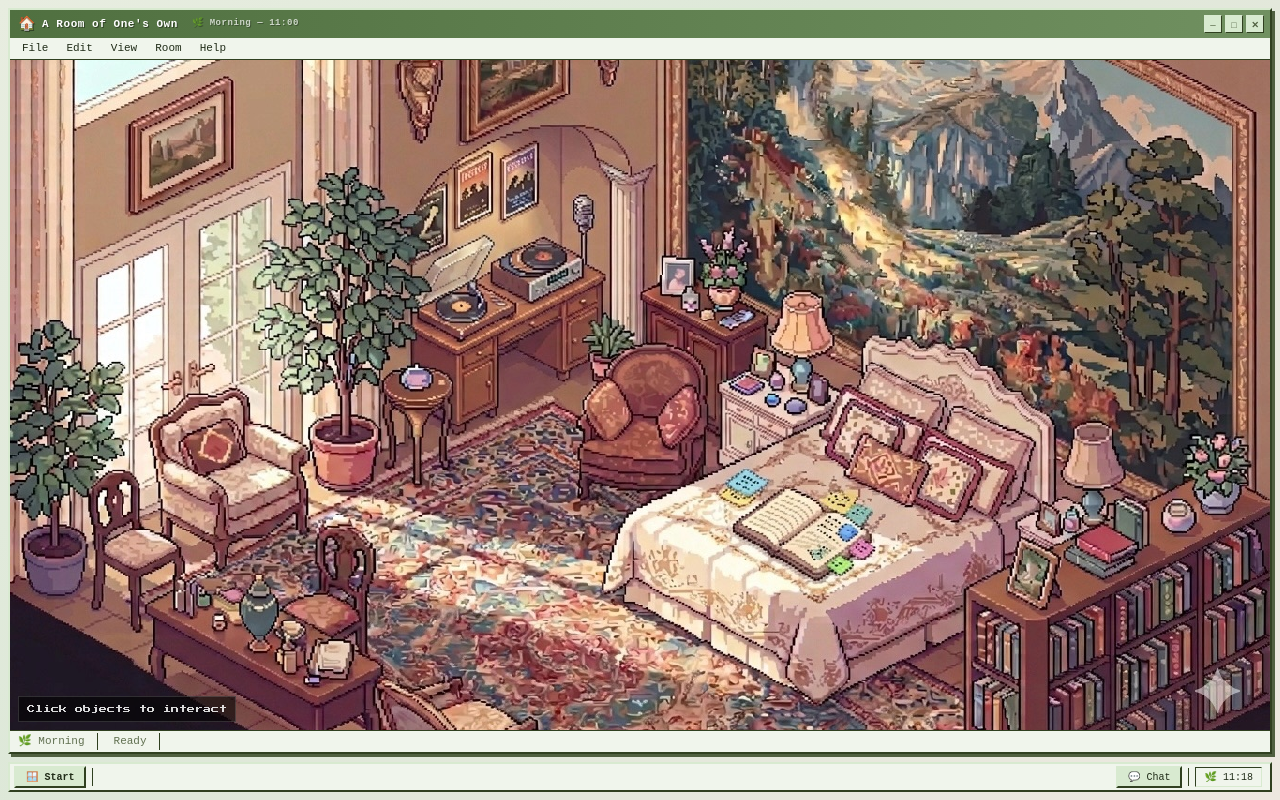
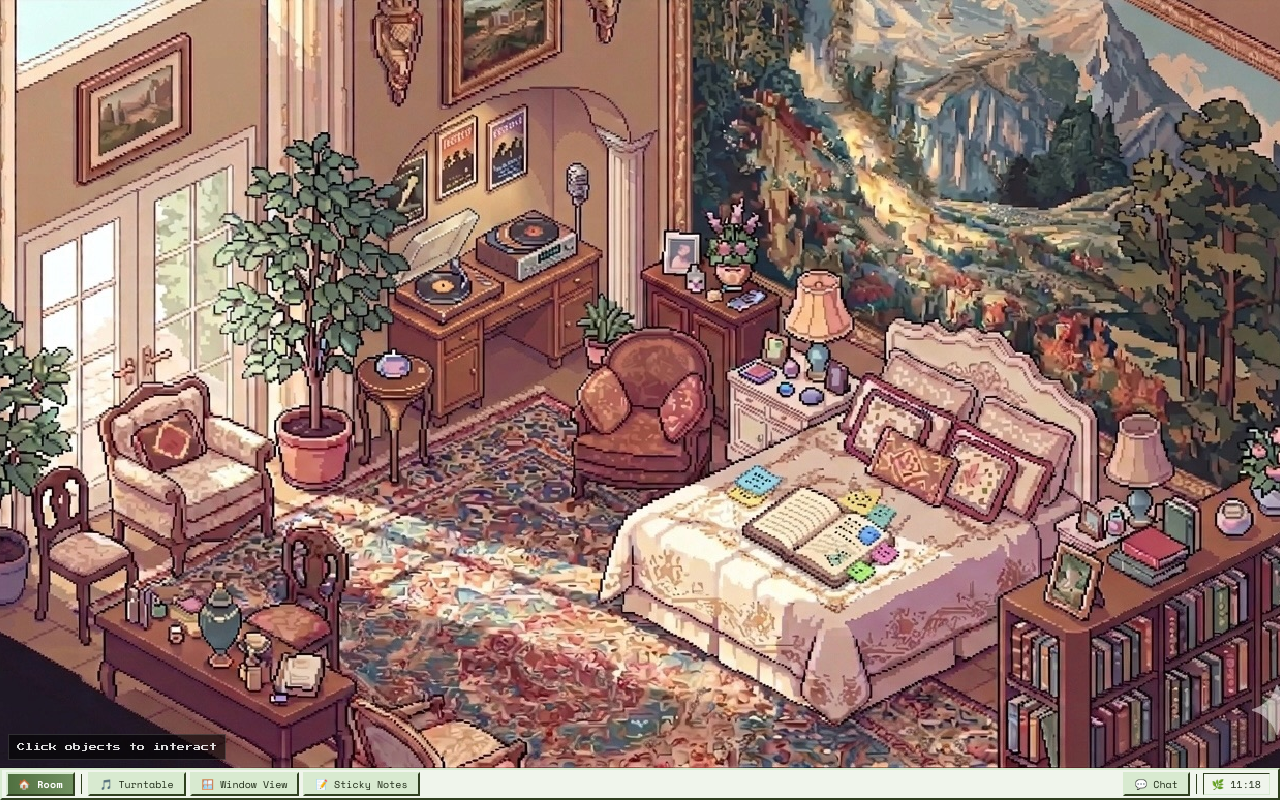
Before and after one commit to Calyxblank/a-room-of-ones-own, a Next.js app: page / in a window 1280 px wide. Built offline with nearby package versions, Linux system fonts and the light colour scheme.

Commit message:
rebuild: clean page layout, slim scrollbar, remove fake Win95 chrome

```diff
--- a/app/globals.css
+++ b/app/globals.css
@@ -1,4 +1,4 @@
-@import url('https://fonts.googleapis.com/css2?family=Press+Start+2P&family=VT323&display=swap');
+@import url('https://fonts.googleapis.com/css2?family=Space+Mono:ital,wght@0,400;0,700;1,400&family=Press+Start+2P&display=swap');
 @tailwind base;
 @tailwind components;
 @tailwind utilities;
@@ -38,7 +38,7 @@ html, body {
   border: 2px solid;
   border-color: #ffffff #404040 #404040 #ffffff;
   cursor: pointer;
-  font-family: system-ui, sans-serif;
+  font-family: 'Space Mono', system-ui, sans-serif;
   font-size: 11px;
   padding: 3px 8px;
   color: #000;
@@ -48,12 +48,21 @@ html, body {
   border-color: #404040 #ffffff #ffffff #404040;
 }
 
-/* Scrollbar - Win95 style */
-::-webkit-scrollbar { width: 14px; height: 14px; }
-::-webkit-scrollbar-track { background: #c0c0c0; border: 1px solid #808080; }
-::-webkit-scrollbar-thumb { background: #c0c0c0; border: 2px solid; border-color: #ffffff #808080 #808080 #ffffff; }
-::-webkit-scrollbar-corner { background: #c0c0c0; }
-::-webkit-scrollbar-button { background: #c0c0c0; border: 2px solid; border-color: #ffffff #808080 #808080 #ffffff; height: 14px; width: 14px; }
+/* Slim DS scrollbar */
+::-webkit-scrollbar { width: 10px; height: 10px; }
+::-webkit-scrollbar-track { background: rgba(0,0,0,0.06); }
+::-webkit-scrollbar-thumb { background: rgba(0,0,0,0.22); border-radius: 2px; }
+::-webkit-scrollbar-corner { background: transparent; }
+
+@keyframes spin {
+  from { transform: rotate(0deg); }
+  to { transform: rotate(360deg); }
+}
+
+@keyframes twinkle {
+  0%, 100% { opacity: 1; transform: scale(1); }
+  50% { opacity: 0.3; transform: scale(0.8); }
+}
 
 @keyframes blink {
   0%, 100% { opacity: 1; }
@@ -66,5 +75,5 @@ html, body {
 }
 
 .panel-appear {
-  animation: fadeIn 0.15s ease-out;
+  animation: fadeIn 0.18s ease-out;
 }
--- a/app/page.tsx
+++ b/app/page.tsx
@@ -1,5 +1,5 @@
 'use client';
-import React, { useState, useCallback } from 'react';
+import React, { useState, useEffect, useCallback } from 'react';
 import Room from '../components/Room';
 import Win95Window from '../components/Win95Window';
 import TurntablePanel from '../components/TurntablePanel';
@@ -10,109 +10,67 @@ import { useTimeOfDay } from '../hooks/useTimeOfDay';
 import { useDevicePerformance } from '../hooks/useDevicePerformance';
 import type { ActivePanel } from '../types';
 
+type PanelKey = NonNullable<ActivePanel>;
+
+const PANELS: Record<PanelKey, { title: string; icon: string; width: string; height: string; defaultX: number; defaultY: number }> = {
+  turntable: { title: 'Turntable',    icon: '🎵', width: '640px', height: '540px', defaultX: 80,  defaultY: 50 },
+  window:    { title: 'Window View',  icon: '🪟', width: '500px', height: '480px', defaultX: 100, defaultY: 50 },
+  desk:      { title: 'Sticky Notes', icon: '📝', width: '760px', height: '540px', defaultX: 60,  defaultY: 40 },
+};
+
+const PANEL_KEYS = Object.keys(PANELS) as PanelKey[];
+
 export default function Page() {
-  const { timeOfDay, theme, dsTheme, currentHour } = useTimeOfDay();
+  const { timeOfDay, theme, dsTheme } = useTimeOfDay();
   const perfTier = useDevicePerformance();
+
   const [activePanel, setActivePanel] = useState<ActivePanel>(null);
   const [chatOpen, setChatOpen] = useState(false);
+  const [clockStr, setClockStr] = useState(() => {
+    const now = new Date();
+    return `${now.getHours().toString().padStart(2, '0')}:${now.getMinutes().toString().padStart(2, '0')}`;
+  });
 
-  const openPanel = useCallback((panel: ActivePanel) => setActivePanel(panel), []);
-  const closePanel = useCallback(() => setActivePanel(null), []);
+  useEffect(() => {
+    const tick = () => {
+      const now = new Date();
+      setClockStr(`${now.getHours().toString().padStart(2, '0')}:${now.getMinutes().toString().padStart(2, '0')}`);
+    };
+    const id = setInterval(tick, 15_000);
+    return () => clearInterval(id);
+  }, []);
 
-  const panelConfigs = {
-    turntable: { title: 'Turntable.exe', icon: '🎵', width: '680px', height: '520px', defaultX: 80, defaultY: 60 },
-    window:    { title: 'Window View',   icon: '🪟', width: '520px', height: '500px', defaultX: 100, defaultY: 50 },
-    desk:      { title: 'Sticky Notes',  icon: '📝', width: '780px', height: '560px', defaultX: 50, defaultY: 40 },
-  };
+  const togglePanel = useCallback((panel: ActivePanel) => {
+    setActivePanel(prev => (prev === panel ? null : panel));
+  }, []);
 
   const bevel = `${dsTheme.bevelLight} ${dsTheme.bevelDark} ${dsTheme.bevelDark} ${dsTheme.bevelLight}`;
   const bevelIn = `${dsTheme.bevelDark} ${dsTheme.bevelLight} ${dsTheme.bevelLight} ${dsTheme.bevelDark}`;
+
+  const taskBtnBase: React.CSSProperties = {
+    height: '24px', padding: '0 10px',
+    border: '2px solid',
+    cursor: 'pointer', fontSize: '10px',
+    fontFamily: '"Space Mono", monospace',
+    display: 'flex', alignItems: 'center', gap: '4px',
+    color: dsTheme.text,
+    whiteSpace: 'nowrap',
+  };
 
   return (
     <div style={{
       width: '100vw', height: '100vh',
       display: 'flex', flexDirection: 'column',
-      background: dsTheme.bg,
       overflow: 'hidden',
-      fontFamily: '"Space Mono", "Press Start 2P", monospace',
-      transition: 'background 1.5s ease',
+      fontFamily: '"Space Mono", monospace',
     }}>
-      {/* ── Win95 App Chrome ── */}
-      <div style={{
-        display: 'flex', flexDirection: 'column', flex: 1,
-        margin: '8px',
-        border: '2px solid', borderColor: bevel,
-        boxShadow: `3px 3px 0 ${dsTheme.chromeDark}`,
-        background: dsTheme.glass,
-        backdropFilter: dsTheme.blur,
-        WebkitBackdropFilter: dsTheme.blur,
-        overflow: 'hidden',
-        transition: 'border-color 1.5s, background 1.5s',
-      }}>
-        {/* Title bar */}
-        <div style={{
-          height: '28px',
-          background: dsTheme.titleBar,
-          display: 'flex', alignItems: 'center', justifyContent: 'space-between',
-          paddingLeft: '8px', paddingRight: '6px',
-          flexShrink: 0,
-          transition: 'background 1.5s',
-        }}>
-          <div style={{
-            display: 'flex', alignItems: 'center', gap: '6px',
-            color: dsTheme.titleText, fontSize: '11px',
-            fontFamily: '"Space Mono", monospace', fontWeight: 700,
-            letterSpacing: '0.05em',
-            textShadow: '1px 1px 0 rgba(0,0,0,0.4)',
-          }}>
-            <span style={{ fontSize: '14px' }}>🏠</span>
-            <span>A Room of One&apos;s Own</span>
-            <span style={{ fontSize: '9px', opacity: 0.7, marginLeft: '8px' }}>
-              {theme.icon} {theme.label} — {currentHour}:00
-            </span>
-          </div>
-          <div style={{ display: 'flex', gap: '3px' }}>
-            {['─', '□', '✕'].map((s, i) => (
-              <div key={i} style={{
-                width: '18px', height: '18px',
-                background: dsTheme.chromeLight,
-                border: '1px solid', borderColor: bevel,
-                display: 'flex', alignItems: 'center', justifyContent: 'center',
-                fontSize: '9px', fontWeight: 'bold', cursor: 'pointer',
-                color: dsTheme.chromeDark,
-              }}>{s}</div>
-            ))}
-          </div>
-        </div>
-
-        {/* Menu bar */}
-        <div style={{
-          height: '22px',
-          background: dsTheme.surfaceSolid,
-          borderBottom: `1px solid ${dsTheme.bevelDark}`,
-          display: 'flex', alignItems: 'center',
-          paddingLeft: '4px', gap: '2px',
-          flexShrink: 0, fontSize: '11px',
-          fontFamily: '"Space Mono", monospace',
-          transition: 'background 1.5s',
-        }}>
-          {['File', 'Edit', 'View', 'Room', 'Help'].map(m => (
-            <button key={m} style={{
-              padding: '0 8px', height: '20px',
-              background: 'transparent', border: 'none',
-              cursor: 'pointer', fontSize: '11px',
-              fontFamily: '"Space Mono", monospace',
-              color: dsTheme.text,
-            }}>{m}</button>
-          ))}
-        </div>
-
-        {/* Room content */}
+      {/* Room fills all space above taskbar */}
       <div style={{ flex: 1, position: 'relative', overflow: 'hidden' }}>
         <Room
           theme={theme}
           timeOfDay={timeOfDay}
-            onOpen={openPanel}
+          dsTheme={dsTheme}
+          onOpen={togglePanel}
           reduceAnimations={perfTier === 'low'}
         />
 
@@ -120,117 +78,90 @@ export default function Page() {
           <div className="panel-appear">
             <Win95Window
               key={activePanel}
-                title={panelConfigs[activePanel].title}
-                icon={panelConfigs[activePanel].icon}
-                onClose={closePanel}
-                width={panelConfigs[activePanel].width}
-                height={panelConfigs[activePanel].height}
-                defaultX={panelConfigs[activePanel].defaultX}
-                defaultY={panelConfigs[activePanel].defaultY}
+              title={PANELS[activePanel].title}
+              icon={PANELS[activePanel].icon}
+              onClose={() => setActivePanel(null)}
+              width={PANELS[activePanel].width}
+              height={PANELS[activePanel].height}
+              defaultX={PANELS[activePanel].defaultX}
+              defaultY={PANELS[activePanel].defaultY}
               dsTheme={dsTheme}
             >
-                {activePanel === 'turntable' && <TurntablePanel timeOfDay={timeOfDay} dsTheme={dsTheme} />}
+              {activePanel === 'turntable' && <TurntablePanel dsTheme={dsTheme} />}
               {activePanel === 'window'    && <WindowPanel timeOfDay={timeOfDay} theme={theme} dsTheme={dsTheme} />}
               {activePanel === 'desk'      && <NotesCanvas perfTier={perfTier} dsTheme={dsTheme} />}
             </Win95Window>
           </div>
         )}
-        </div>
 
-        {/* Status bar */}
-        <div style={{
-          height: '22px',
-          background: dsTheme.surfaceSolid,
-          borderTop: `1px solid ${dsTheme.bevelDark}`,
-          display: 'flex', alignItems: 'center',
-          paddingLeft: '8px', gap: '16px',
-          flexShrink: 0, fontSize: '11px',
-          fontFamily: '"Space Mono", monospace',
-          color: dsTheme.textMuted,
-          transition: 'background 1.5s',
-        }}>
-          <div style={{ borderRight: `1px solid ${dsTheme.bevelDark}`, paddingRight: '12px' }}>
-            {theme.icon} {theme.label}
-          </div>
-          <div style={{ borderRight: `1px solid ${dsTheme.bevelDark}`, paddingRight: '12px' }}>
-            {activePanel ? `${panelConfigs[activePanel].icon} ${panelConfigs[activePanel].title}` : 'Ready'}
-          </div>
-        </div>
+        {chatOpen && <ChatPanel onClose={() => setChatOpen(false)} dsTheme={dsTheme} />}
       </div>
 
       {/* Taskbar */}
       <div style={{
-        height: '30px',
+        height: '32px', flexShrink: 0,
         background: dsTheme.surfaceSolid,
+        border: '2px solid', borderColor: bevel,
         display: 'flex', alignItems: 'center',
         paddingLeft: '4px', paddingRight: '8px', gap: '4px',
-        flexShrink: 0,
-        margin: '0 8px 8px',
-        border: '2px solid', borderColor: bevel,
         transition: 'background 1.5s, border-color 1.5s',
       }}>
-        {/* Start button */}
+        {/* Brand */}
         <button style={{
-          height: '22px', padding: '0 10px',
-          background: dsTheme.chromeLight,
-          border: '2px solid', borderColor: bevel,
-          cursor: 'pointer', fontSize: '10px',
-          fontFamily: '"Space Mono", monospace',
-          display: 'flex', alignItems: 'center', gap: '4px',
-          fontWeight: 'bold', color: dsTheme.text,
+          ...taskBtnBase,
+          background: dsTheme.titleBar,
+          borderColor: bevel,
+          color: dsTheme.titleText,
+          fontWeight: 700,
+          letterSpacing: '0.03em',
         }}>
-          🪟 Start
+          🏠 Room
         </button>
 
-        <div style={{ width: '1px', height: '18px', background: dsTheme.bevelDark, margin: '0 2px' }} />
+        <div style={{ width: '1px', height: '20px', background: dsTheme.bevelDark, margin: '0 2px' }} />
 
-        {/* Active window button */}
-        {activePanel && (
-          <button onClick={closePanel} style={{
-            height: '22px', padding: '0 10px',
-            background: dsTheme.glass,
-            border: '2px solid', borderColor: bevelIn,
-            cursor: 'pointer',
-            fontFamily: '"Space Mono", monospace',
-            fontSize: '10px', color: dsTheme.text,
-          }}>
-            {panelConfigs[activePanel].icon} {panelConfigs[activePanel].title}
+        {/* Panel buttons */}
+        {PANEL_KEYS.map(key => (
+          <button
+            key={key}
+            onClick={() => togglePanel(key)}
+            style={{
+              ...taskBtnBase,
+              background: activePanel === key ? dsTheme.glass : dsTheme.chromeLight,
+              borderColor: activePanel === key ? bevelIn : bevel,
+            }}
+          >
+            {PANELS[key].icon} {PANELS[key].title}
           </button>
-        )}
+        ))}
 
         <div style={{ flex: 1 }} />
 
-        {/* Chat button */}
-        <button onClick={() => setChatOpen(o => !o)} style={{
-          height: '22px', padding: '0 10px',
+        {/* Chat */}
+        <button
+          onClick={() => setChatOpen(o => !o)}
+          style={{
+            ...taskBtnBase,
             background: chatOpen ? dsTheme.glass : dsTheme.chromeLight,
-          border: '2px solid',
             borderColor: chatOpen ? bevelIn : bevel,
-          cursor: 'pointer',
-          fontFamily: '"Space Mono", monospace',
-          fontSize: '10px', color: dsTheme.text,
-          display: 'flex', alignItems: 'center', gap: '4px',
-        }}>
+          }}
+        >
           💬 Chat
         </button>
 
-        <div style={{ width: '1px', height: '18px', background: dsTheme.bevelDark, margin: '0 2px' }} />
+        <div style={{ width: '1px', height: '20px', background: dsTheme.bevelDark, margin: '0 2px' }} />
 
         {/* Clock */}
         <div style={{
-          padding: '0 8px',
+          padding: '0 8px', height: '22px',
           border: '1px solid', borderColor: bevelIn,
-          height: '20px',
           display: 'flex', alignItems: 'center',
-          fontSize: '10px',
-          fontFamily: '"Space Mono", monospace',
-          color: dsTheme.text,
+          fontSize: '10px', fontFamily: '"Space Mono", monospace',
+          color: dsTheme.text, gap: '4px',
         }}>
-          {theme.icon} {currentHour}:{new Date().getMinutes().toString().padStart(2, '0')}
+          {theme.icon} {clockStr}
         </div>
       </div>
-
-      {chatOpen && <ChatPanel onClose={() => setChatOpen(false)} dsTheme={dsTheme} />}
     </div>
   );
 }
--- a/components/Win95Window.tsx
+++ b/components/Win95Window.tsx
@@ -11,20 +11,13 @@ interface Win95WindowProps {
   height?: string;
   defaultX?: number;
   defaultY?: number;
-  className?: string;
   dsTheme: DSTheme;
 }
 
 export default function Win95Window({
-  title,
-  icon = '🖥',
-  onClose,
-  children,
-  width = '680px',
-  height = '520px',
-  defaultX = 60,
-  defaultY = 40,
-  className = '',
+  title, icon = '🖥', onClose, children,
+  width = '680px', height = '520px',
+  defaultX = 60, defaultY = 40,
   dsTheme,
 }: Win95WindowProps) {
   const [pos, setPos] = useState({ x: defaultX, y: defaultY });
@@ -68,16 +61,17 @@ export default function Win95Window({
       {/* Window */}
       <div
         ref={winRef}
-        className={`fixed z-50 flex flex-col ${className}`}
+        className="fixed z-50 flex flex-col"
         style={{
           width: `min(${width}, 96vw)`,
           height: `min(${height}, 90vh)`,
           left: window.innerWidth < 640 ? 0 : Math.max(0, Math.min(pos.x, window.innerWidth - 400)),
           top: window.innerWidth < 640 ? 0 : Math.max(0, Math.min(pos.y, window.innerHeight - 300)),
           cursor: dragging ? 'grabbing' : 'default',
-          border: '2px solid',
-          borderColor: bevel,
-          boxShadow: `3px 3px 0 ${dsTheme.chromeDark}`,
+          border: '2px solid', borderColor: bevel,
+          borderRadius: '4px',
+          overflow: 'hidden',
+          boxShadow: `3px 3px 0 ${dsTheme.chromeDark}, 0 8px 32px rgba(0,0,0,0.22)`,
           background: dsTheme.glass,
           backdropFilter: dsTheme.blur,
           WebkitBackdropFilter: dsTheme.blur,
@@ -98,24 +92,23 @@ export default function Win95Window({
             display: 'flex', alignItems: 'center', gap: '5px',
             color: dsTheme.titleText,
             fontSize: '11px',
-            fontFamily: '"Space Mono", "Press Start 2P", monospace',
+            fontFamily: '"Space Mono", monospace',
             fontWeight: 700,
             letterSpacing: '0.05em',
             textShadow: '1px 1px 0 rgba(0,0,0,0.4)',
           }}>
             <span style={{ fontSize: '13px' }}>{icon}</span>
-            <span className="truncate max-w-xs">{title}</span>
+            <span>{title}</span>
           </div>
           <div style={{ display: 'flex', gap: '2px' }}>
-            {['□', '✕'].map((s, i) => (
+            {(['□', '✕'] as const).map((s, i) => (
               <button
                 key={i}
                 onClick={i === 1 ? onClose : undefined}
                 style={{
                   width: '18px', height: '16px',
                   background: dsTheme.chromeLight,
-                  border: '2px solid',
-                  borderColor: bevel,
+                  border: '2px solid', borderColor: bevel,
                   fontSize: '9px',
                   display: 'flex', alignItems: 'center', justifyContent: 'center',
                   cursor: 'pointer',
@@ -127,55 +120,16 @@ export default function Win95Window({
           </div>
         </div>
 
-        {/* Menu bar */}
-        <div style={{
-          height: '22px',
-          background: dsTheme.surfaceSolid,
-          borderBottom: `1px solid ${dsTheme.bevelDark}`,
-          display: 'flex', alignItems: 'center',
-          paddingLeft: '4px',
-          fontSize: '11px',
-          fontFamily: '"Space Mono", monospace',
-          flexShrink: 0,
-        }}>
-          {['File', 'View', 'Help'].map(m => (
-            <button key={m} style={{
-              padding: '0 8px', height: '20px',
-              background: 'transparent', border: 'none',
-              cursor: 'pointer', fontSize: '11px',
-              fontFamily: '"Space Mono", monospace',
-              color: dsTheme.text,
-            }}>{m}</button>
-          ))}
-        </div>
-
         {/* Content */}
         <div
           className="flex-1 overflow-auto"
           style={{
-            border: '2px solid',
-            borderColor: bevelIn,
+            border: '2px solid', borderColor: bevelIn,
             margin: '4px',
             background: dsTheme.surface,
-            backdropFilter: dsTheme.blur,
           }}
         >
           {children}
-        </div>
-
-        {/* Status bar */}
-        <div style={{
-          height: '20px',
-          background: dsTheme.surfaceSolid,
-          borderTop: `1px solid ${dsTheme.bevelDark}`,
-          display: 'flex', alignItems: 'center',
-          paddingLeft: '8px',
-          fontFamily: '"Space Mono", monospace',
-          fontSize: '10px',
-          color: dsTheme.textMuted,
-          flexShrink: 0,
-        }}>
-          Ready
         </div>
       </div>
     </>
```
Lines whose indentation alone changed are shown as unchanged.
